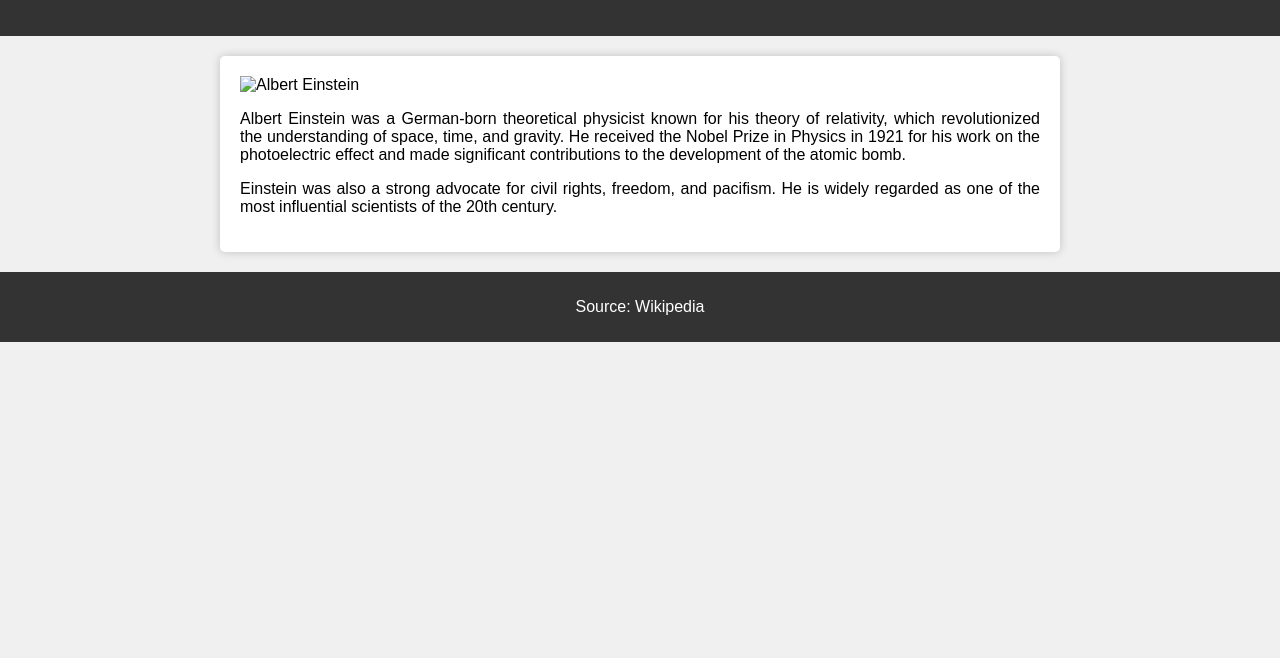
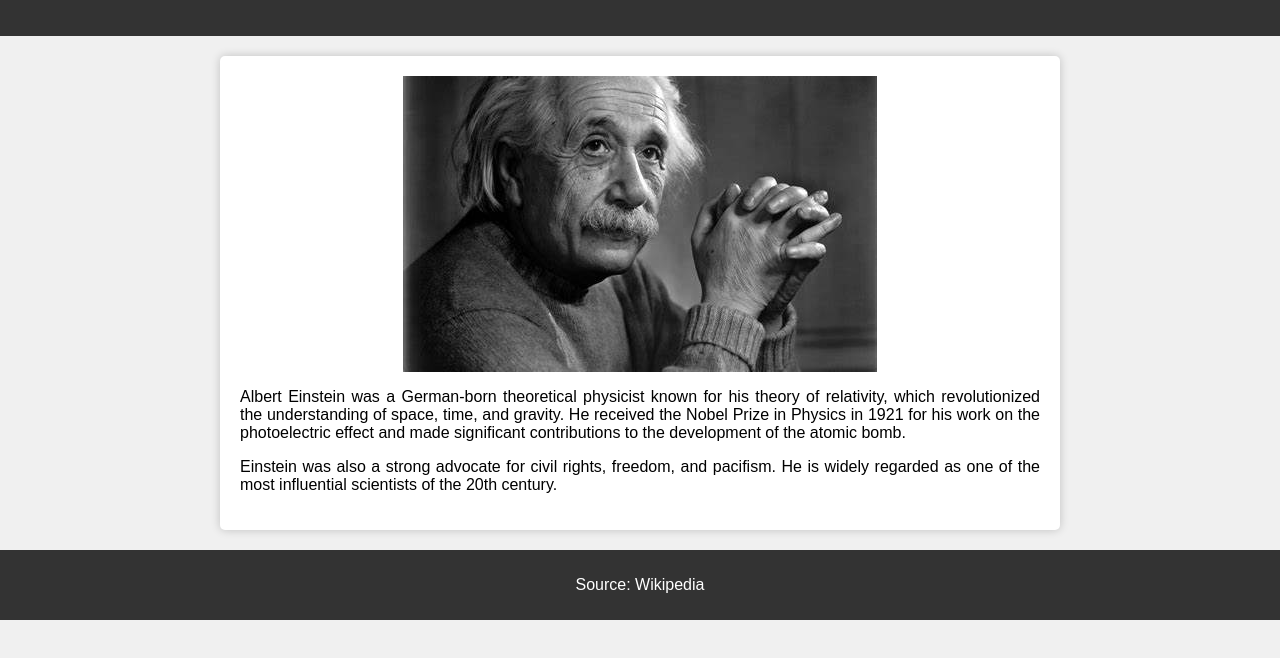
Before and after one commit to ajoshi103/tribute, a plain HTML site: page index.html in a window 1280 px wide. Shown: the part 74-732 px from the top of the page. Drawn offline with Linux system fonts and the light colour scheme.

Commit message:
image added

```diff
--- a/index.html
+++ b/index.html
@@ -12,7 +12,7 @@
     </header>
     <main>
         <div id="tribute-info">
-            <img id="einstein-img" src="einstein.jpg" alt="Albert Einstein">
+            <img id="einstein-img" src="/OIP.jpeg" alt="Albert Einstein">
             <p>
                 Albert Einstein was a German-born theoretical physicist known for his theory of relativity, which revolutionized the understanding of space, time, and gravity. He received the Nobel Prize in Physics in 1921 for his work on the photoelectric effect and made significant contributions to the development of the atomic bomb.
             </p>
```
Also changed, not shown: OIP.jpeg (added).
